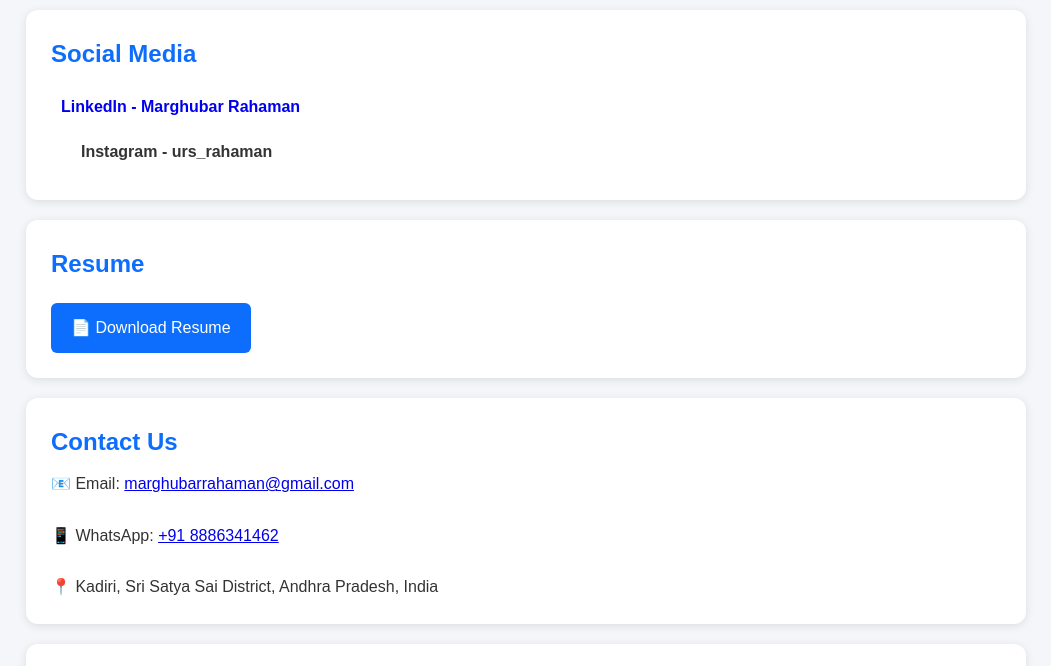
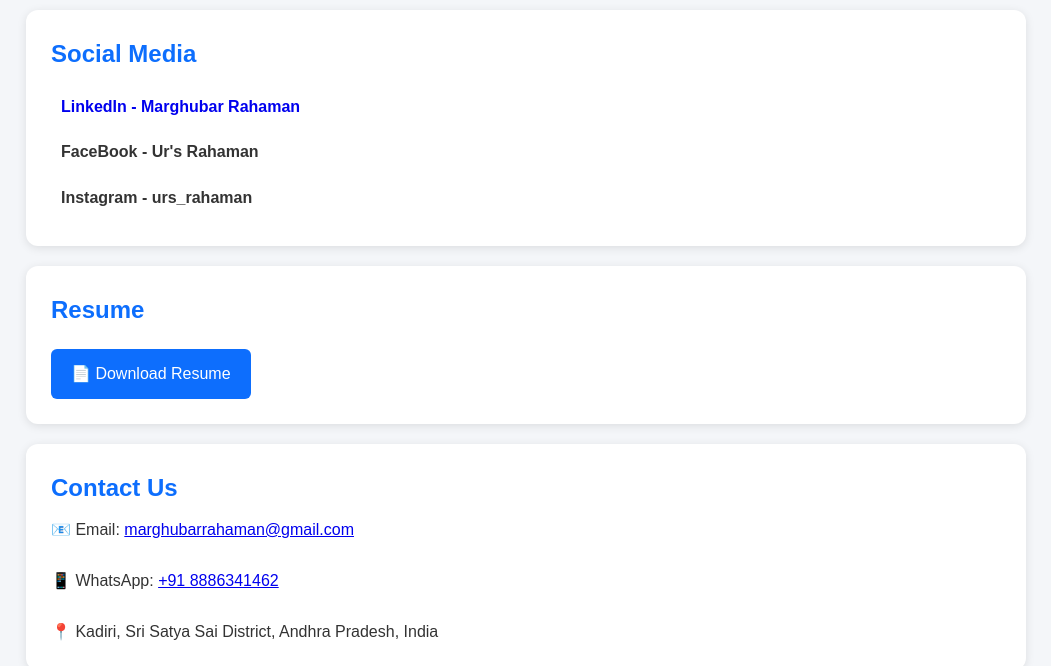
Before and after one commit to MarghubarRahaman/MR, a plain HTML site: page index.html in a window 1280 px wide. Shown: the part 1480-2146 px from the top of the page, without its empty margins (114-1165 px from the left). Drawn offline with Linux system fonts and the light colour scheme.

```diff
--- a/index.html
+++ b/index.html
@@ -317,7 +317,7 @@
 <div class="social">
 
 <a href="#">LinkedIn - Marghubar Rahaman</a><br>
-  <a FaceBook - Ur's Rahaman</a><br>
+  <a> FaceBook - Ur's Rahaman</a><br>
 
 <a> Instagram - urs_rahaman</a>
 
```
